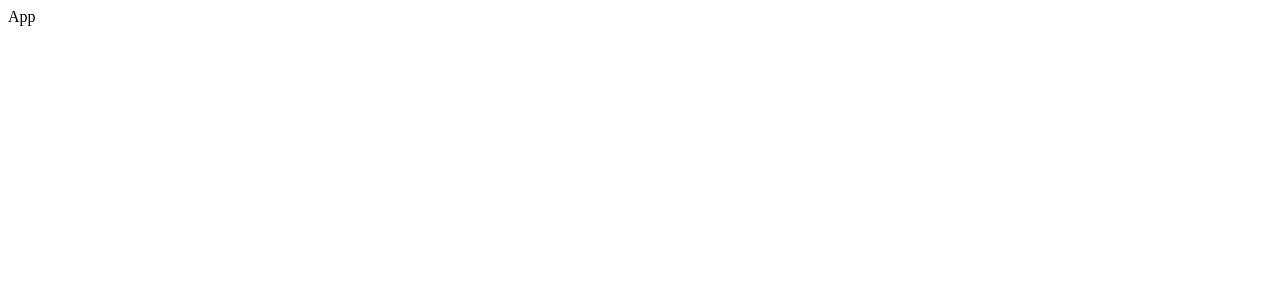
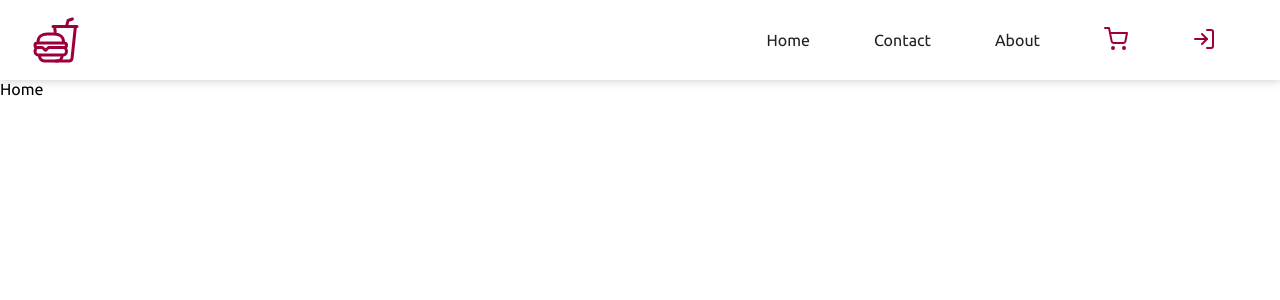
Before and after one commit to SarfrazShah441/Food-Delivery-App, a React (Create React App) app in the folder frontend/: page / in a window 1280 px wide. Shown: the top 300 px of the page. Built offline with nearby package versions, Linux system fonts and the light colour scheme.

Commit message:
finishing header and navbar

```diff
--- a/frontend/src/App.js
+++ b/frontend/src/App.js
@@ -1,8 +1,20 @@
 import React from 'react'
+import { Route, BrowserRouter as Router, Routes } from 'react-router-dom'
+import './styles/app.scss'
+import './styles/header.scss'
+import Header from './components/Layout/Header'
+import Home from './components/Home/Home'
+
 
 const App = () => {
   return (
-    <div>App</div>
+    <Router>
+      <Header />
+      {/* routes go here */}
+      <Routes>
+        <Route path="/" element={<Home />} />
+      </Routes>
+    </Router>
   )
 }
 
--- /dev/null
+++ b/frontend/src/components/Home/Home.jsx
@@ -0,0 +1,9 @@
+import React from 'react'
+
+const Home = () => {
+  return (
+    <div>Home</div>
+  )
+}
+
+export default Home
--- /dev/null
+++ b/frontend/src/components/Layout/Header.jsx
@@ -0,0 +1,33 @@
+import React from 'react'
+import { Link } from 'react-router-dom';
+import { IoFastFoodOutline } from 'react-icons/io5';
+import { FiShoppingCart, FiLogIn } from 'react-icons/fi';
+import { faUser } from 'react-icons/fa';
+import { motion } from "framer-motion";
+
+
+const Header = ({ isAuthenticated = false }) => {
+  return (
+    <nav>
+      <motion.div initial={{ x: "-100%" }} whileInView={{ x: 0 }}>
+        <IoFastFoodOutline />
+      </motion.div>
+
+      <div>
+        <Link to={'/'}>Home</Link>
+        <Link to={'/contact'}>Contact</Link>
+        <Link to={'/about'}>About</Link>
+        <Link to={'/cart'}>
+          <FiShoppingCart />
+        </Link>
+
+        <Link to={isAuthenticated ? '/me' : './login'}>
+          {isAuthenticated ? <faUser /> : <FiLogIn />}
+        </Link>
+
+      </div>
+    </nav>
+  )
+}
+
+export default Header
--- /dev/null
+++ b/frontend/src/styles/app.scss
@@ -0,0 +1,12 @@
+* {
+  margin: 0%;
+  padding: 0%;
+  box-sizing: border-box;
+  font-family: 'Ubuntu', sans-serif;
+}
+
+a {
+  text-decoration: none;
+}
+
+@import url('https://fonts.googleapis.com/css2?family=Roboto:ital,wght@0,100;0,300;0,400;0,500;0,700;0,900;1,100;1,300;1,400;1,500;1,700;1,900&family=Tenor+Sans&family=Ubuntu:ital,wght@0,300;0,400;0,500;0,700;1,300;1,400;1,500;1,700&display=swap');
--- /dev/null
+++ b/frontend/src/styles/colors.scss
@@ -0,0 +1,5 @@
+$red: rgb(156, 0, 60);
+$reddark: rgb(126, 0, 48);
+$dark: rgb(33, 33, 33);
+$lightdark: rgba(33, 33, 33, 0.711);
+$pink: rgb(255, 239, 239);
--- /dev/null
+++ b/frontend/src/styles/header.scss
@@ -0,0 +1,49 @@
+@import 'colors';
+
+nav {
+  height: 5rem;
+  padding: 2rem;
+  display: flex;
+  justify-content: space-between;
+  align-items: center;
+  box-shadow: 0 0 10px rgba(0, 0, 0, 0.229);
+  background-color: white;
+
+  > div {
+    display: flex;
+    align-items: center;
+
+    > svg {
+      color: $red;
+      font-size: 3rem;
+    }
+
+    > a {
+      margin: 0 2rem;
+      color: $dark;
+      transition: color 0.3s;
+
+      &:hover {
+        color: $lightdark;
+      }
+
+      > svg {
+        color: $red;
+        transition: inherit;
+        font-size: 1.5rem;
+        &:hover {
+          color: $lightdark;
+        }
+      }
+    }
+  }
+}
+
+@media screen and (max-width: 600px) {
+  nav {
+    padding: 1rem;
+    > div > a {
+      margin: 0 0.5rem;
+    }
+  }
+}
```
